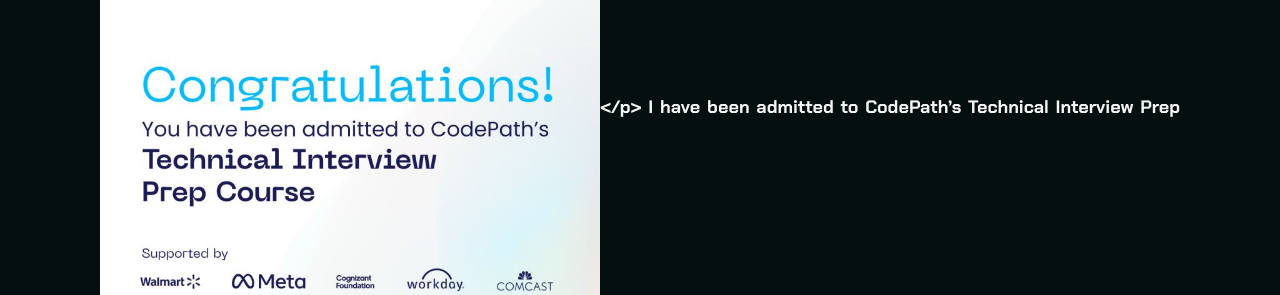
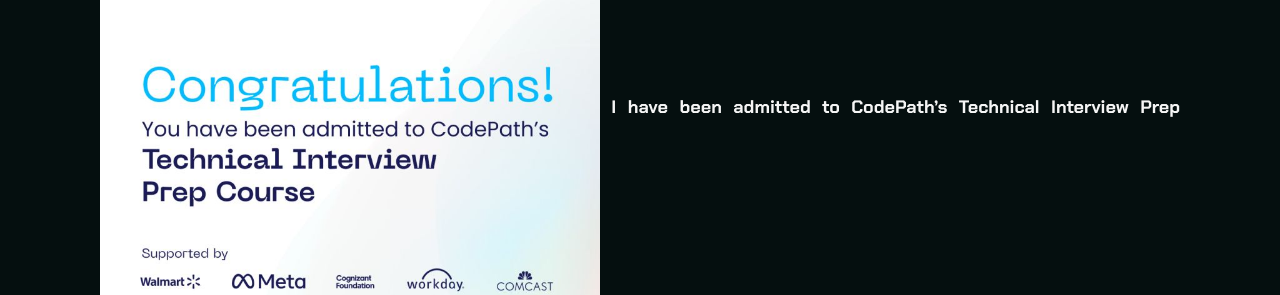
Before and after one commit to Markojudas/chronicles, a Jekyll site: the page built from _posts/2022-08-20-the-neverending.md, in a window 1280 px wide. Shown: the part 331-626 px from the top of the page. Built offline with Jekyll 4.4.1, drawn with Linux system fonts in a browser that asks for light colours; nearby versions of some CDN libraries; some of the changed text lies outside the part shown.

Commit message:
new post

```diff
--- a/_posts/2022-08-20-the-neverending.md
+++ b/_posts/2022-08-20-the-neverending.md
@@ -5,5 +5,5 @@
 
 <!-- markdownlint-disable -->
 
-<img style="text-align:center" src="https://markojudas.github.io/chronicles/img/TIPC.jpg" width="500" height="500"></p>
+<img style="text-align:center" src="https://markojudas.github.io/chronicles/img/TIPC.jpg" width="500" height="500">
 I have been admitted to CodePath's Technical Interview Prep course this summer. Meanwhile I keep tweaking my resume, practicing leetcode/hackerrank problems, and practicing Python as my chosen language for the interviews. As of today, I have decided to concentrate mostly on sharping on my Data Structures and Algorithms. Yesterday I tried a problem (leveled as easy) in which I needed the assistance of the <strong>set</strong> Data Structures. Now, from previous courses (such as Data Structures, Discrete Structures, and other math and logic courses) I understand what a <em>Set</em> is - collection of unique elements, basically. However, I'm not 100% comfortable implementing same from scratch, let alone properly use it to solve problems. Another revelation, if you will, is algorithms, I need to sharpen my BFS (breadth first search) and DFS (depth first search) for tree/graph traversal. Therefore, I will concentrate on finishing <a href="https://www.amazon.com/Common-Sense-Guide-Structures-Algorithms-Second-dp-1680507222/dp/1680507222/ref=dp_ob_title_bk">A Common-Sense Guide to Data Structures and Algorithms: Level Up your Core Programming Skills</a> book. I also want to get more comfortable with <strong>Continuous Integration/Continuous Delivery (CI/CD)</strong>; I am currently also studying to apply those concepts with Docker and Jenkins as they seem to be a constant in all qualification requirements on job listings - I also think DevOps is the space I'll shine the brightest.
```
